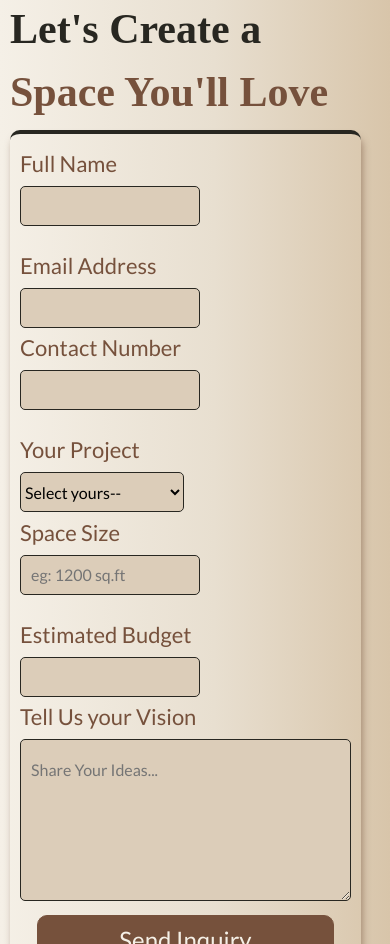
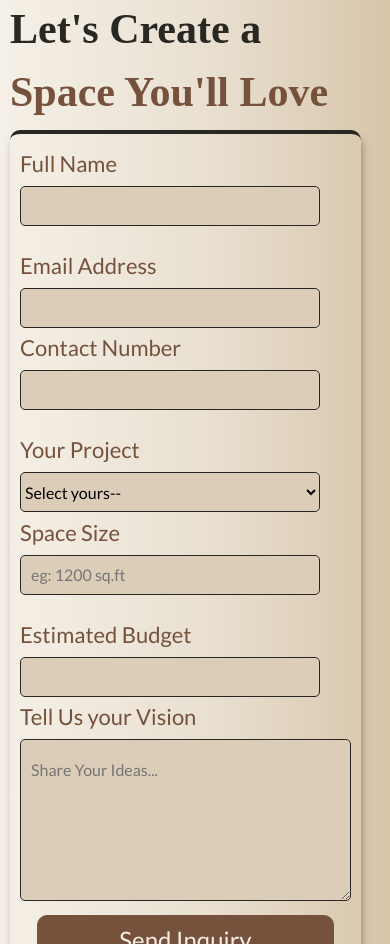
Before and after one commit to Shobanashree-Neelakandan/Project-InteriorDesign, a plain HTML site: page index.html in a window 390 px wide. Shown: the part 10632-11576 px from the top of the page. Drawn offline with nearby package versions, Linux system fonts and the light colour scheme; a web font is replaced by a local one.

Commit message:
Update style.css

```diff
--- a/style.css
+++ b/style.css
@@ -1036,19 +1036,19 @@
     flex-wrap: wrap;
     gap: 20px;
 }
-[type=text]{
+input [type=text]{
     height: 40px;
     width: 100%;
 }
-[type=number]{
+input [type=number]{
     height: 40px;
     width: 100%;
 }
-[type=email]{
+input [type=email]{
     height: 40px;
     width: 100%;
 }
-select{
+select option{
     height: 40px;
     width: 100%;
 }
```
